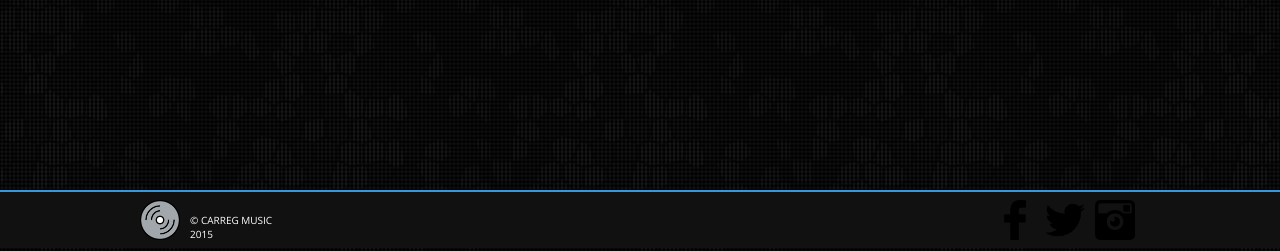
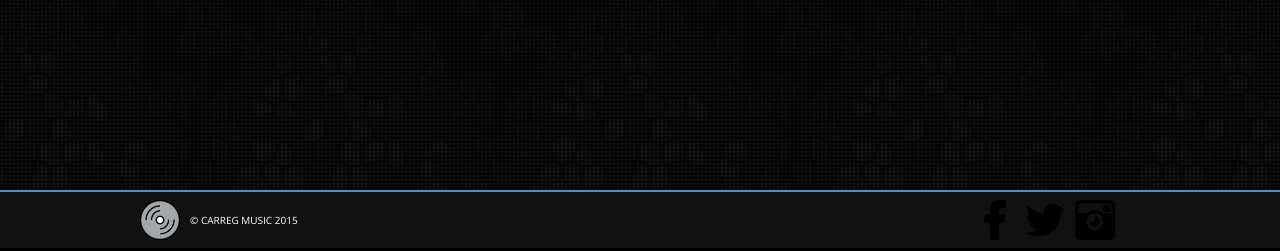
Before and after one commit to Citr0s/carregMusic, a PHP site: page /artists.php in a window 1280 px wide. Shown: the part 552-803 px from the top of the page. Run offline with PHP 8.4, Linux system fonts and the light colour scheme; data that the repository does not hold is empty.

Commit message:
stopping footer icon overflow

```diff
--- a/css/styles.css
+++ b/css/styles.css
@@ -205,7 +205,7 @@ transform: rotate(360deg);
 #footer p{
     padding-top:3px;
     padding-left:10px;
-    width:100px;
+    width:120px;
 }
 
 .socialImg{
@@ -606,4 +606,5 @@ transform: rotate(360deg);
 #footerImgContainer{
     float:right;
     width:150px;
+    margin-right:20px;
 }
```
